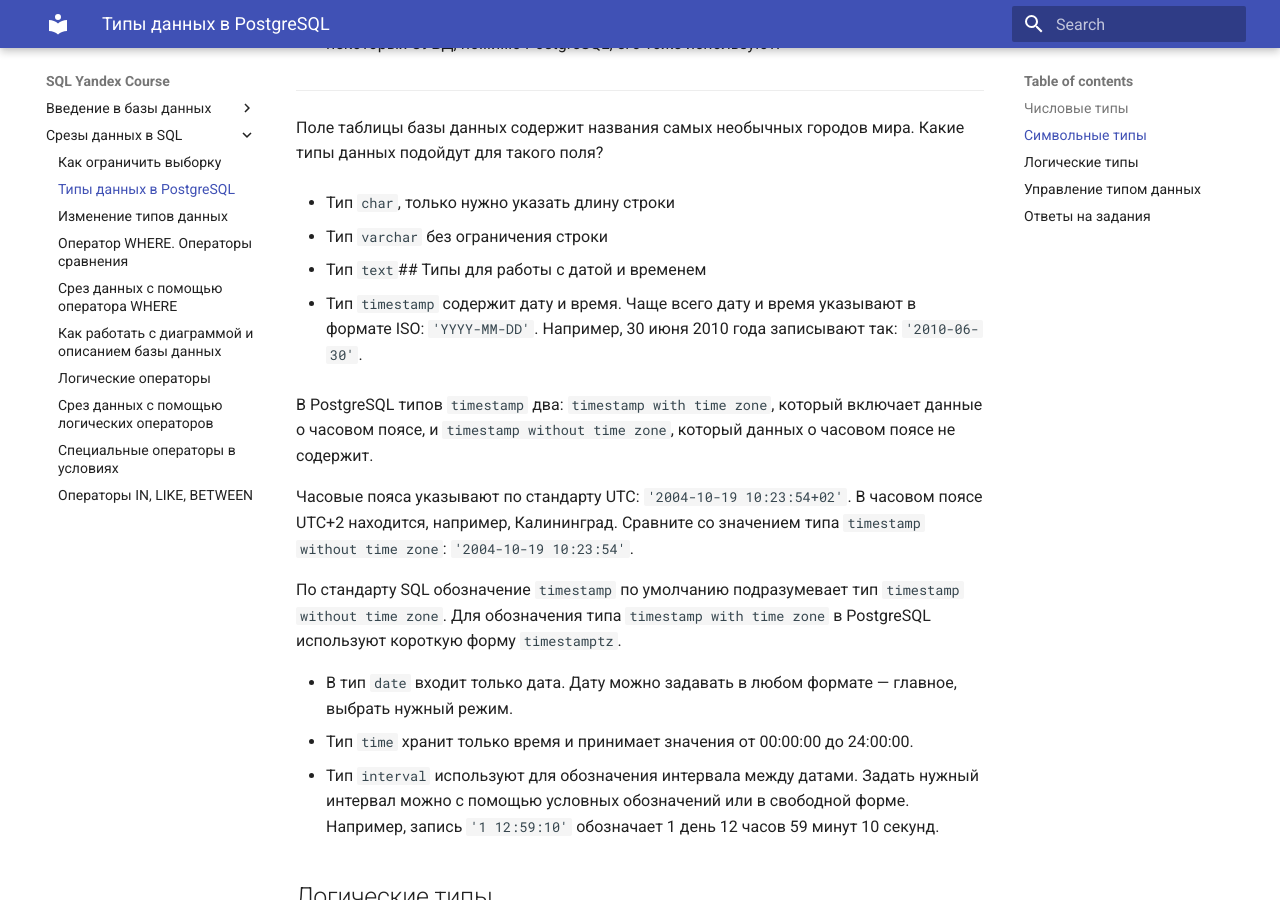
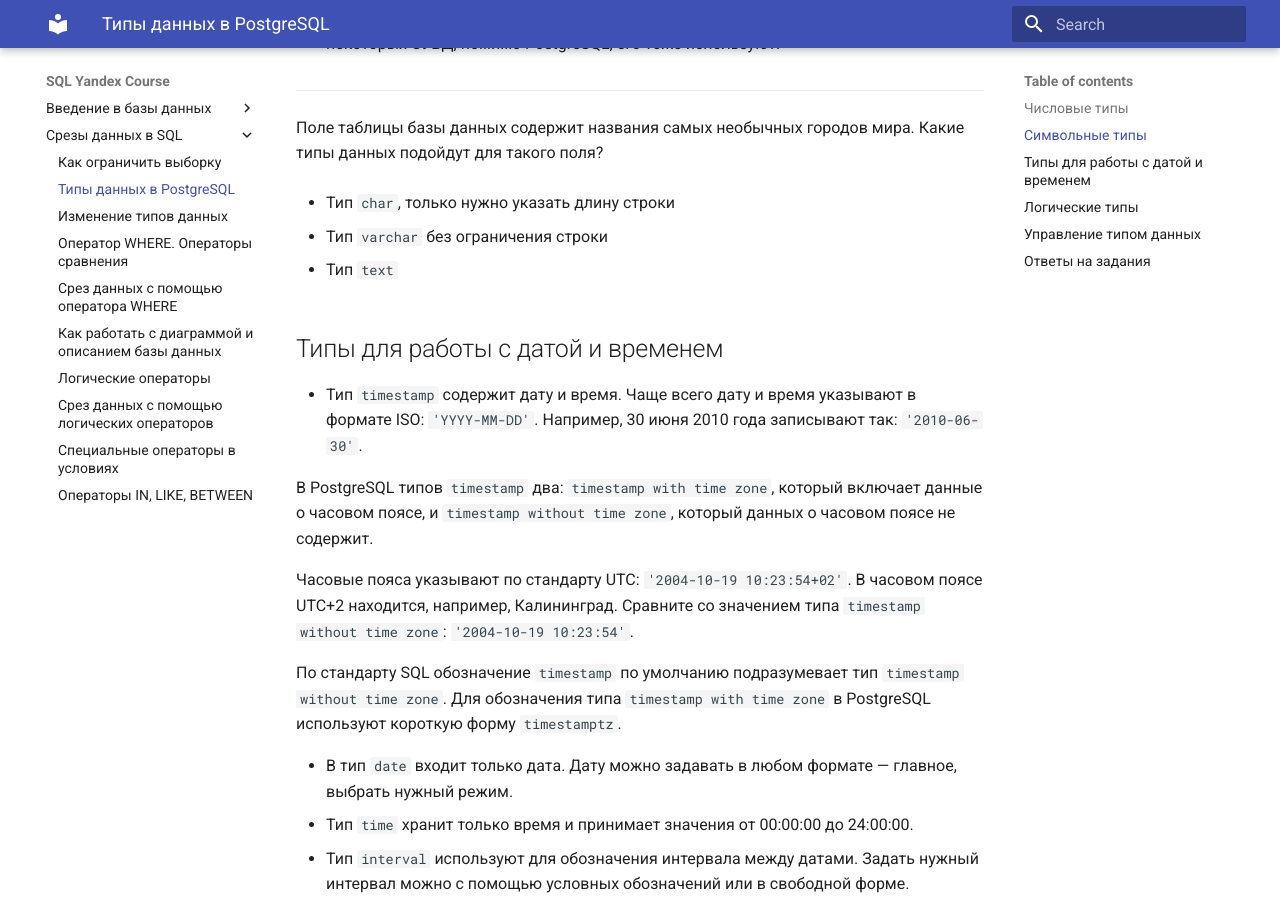
Before and after one commit to OREShake/sql_course, an MkDocs documentation site: the page built from docs/Срезы данных в SQL/02. Типы данных в PostgreSQL.md, in a window 1280 px wide and 900 px high, scrolled down 2334 px. Built offline with MkDocs 1.6.1 and Material for MkDocs 9.7.7, drawn with Linux system fonts in a browser that asks for light colours.

Commit message:
Fix lesson

```diff
--- a/docs/Срезы данных в SQL/02. Типы данных в PostgreSQL.md
+++ b/docs/Срезы данных в SQL/02. Типы данных в PostgreSQL.md
@@ -72,7 +72,9 @@
 
 *   Тип `varchar` без ограничения строки
 
-*   Тип `text`\## Типы для работы с датой и временем
+*   Тип `text`
+
+## Типы для работы с датой и временем
 
 *   Тип `timestamp` содержит дату и время. Чаще всего дату и время указывают в формате ISO: `'YYYY-MM-DD'`. Например, 30 июня 2010 года записывают так: `'2010-06-30'`.
 
```
Also changed, not shown: docs/Срезы данных в SQL/04. Оператор WHERE. Операторы сравнения.md (+0 -4 lines).
